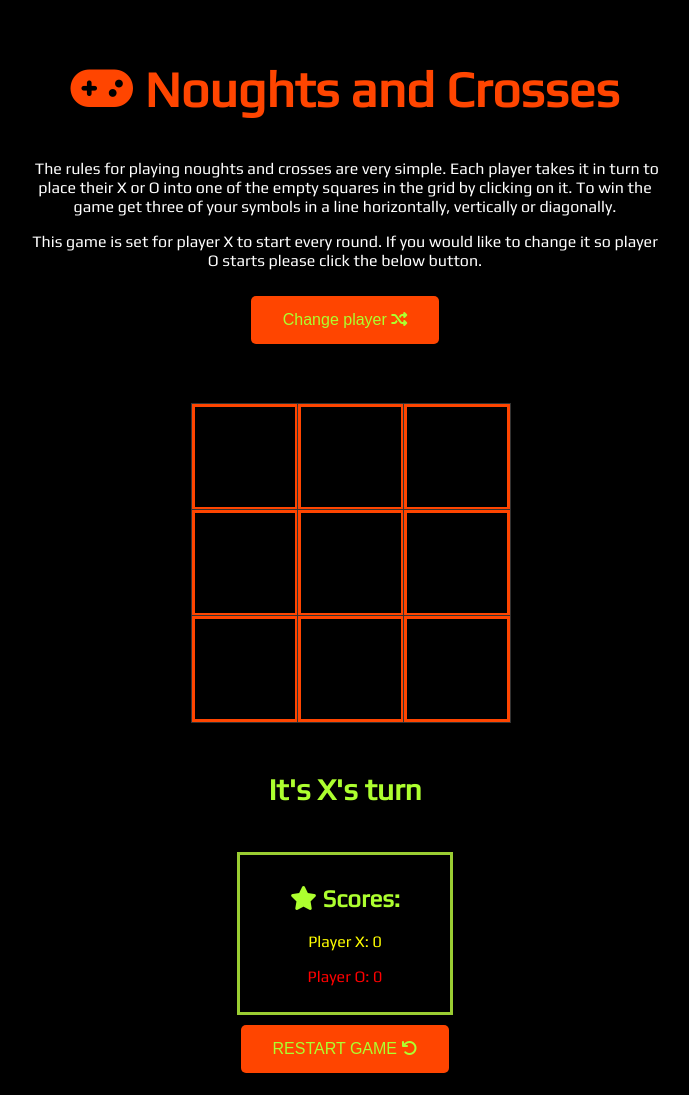
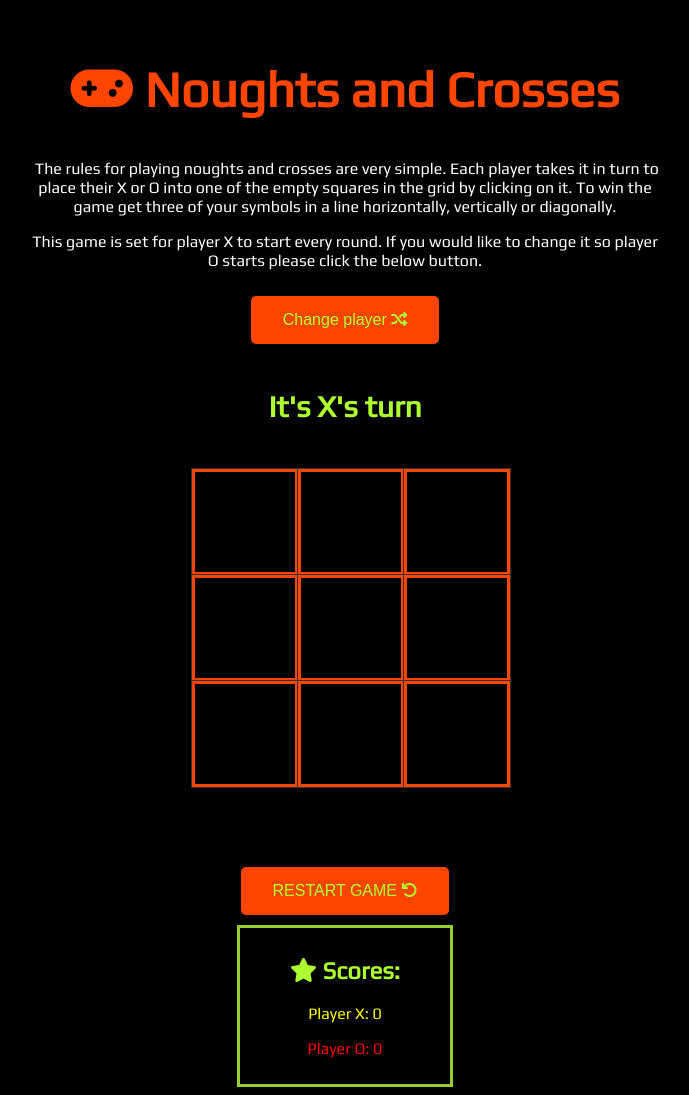
Before and after one commit to Gazerb/noughts-and-crosses, a plain HTML site: page index.html in a window 1280 px wide. Shown: the whole page, without its empty margins (295-984 px from the left). Drawn offline with Linux system fonts and the light colour scheme; some icons are missing.

Commit message:
changes to layout to improve readability

```diff
--- a/assets/css/style.css
+++ b/assets/css/style.css
@@ -57,7 +57,7 @@ section {
     display: grid;
     grid-template-columns: repeat(3, auto);
     width: 306px;
-    margin: 50px auto;
+    margin: 20px auto;
 }
 
 .cell {
@@ -85,6 +85,7 @@ section {
     border-radius: 5px;
     cursor: pointer;
     margin-top:10px;
+    margin-bottom: 10px;
 }
 
 @media all and (max-width: 800px) {
--- a/index.html
+++ b/index.html
@@ -28,6 +28,9 @@
             <button class="change-player button">Change player <i class="fa-solid fa-shuffle"></i></button>
         </div>
 
+        <!--   Gameplay text that will changed depending on actions taken by the user   -->
+        <h2 class="game-status"></h2>
+
 
         <!--  Div containing the game board   -->
         <div class="game-container">
@@ -45,6 +48,9 @@
         <!--   Gameplay text that will changed depending on actions taken by the user   -->
         <h2 class="game-status"></h2>
 
+        <!--   Games restart button   -->
+        <button class="game-restart button">RESTART GAME <i class="fa-solid fa-arrow-rotate-left"></i></button>
+
         <!--   Player score area   -->
         <div class="score-area">
             <h2 class="score"><i class="fa-solid fa-star"></i> Scores:</h2>
@@ -52,8 +58,6 @@
             <p class="player-two">Player Two: 0</p>
         </div>
 
-        <!--   Games restart button   -->
-        <button class="game-restart button">RESTART GAME <i class="fa-solid fa-arrow-rotate-left"></i></button>
     </section>
     <!--   Imports the JavaScript code   -->
     <script src="assets/js/script.js"></script>
```
